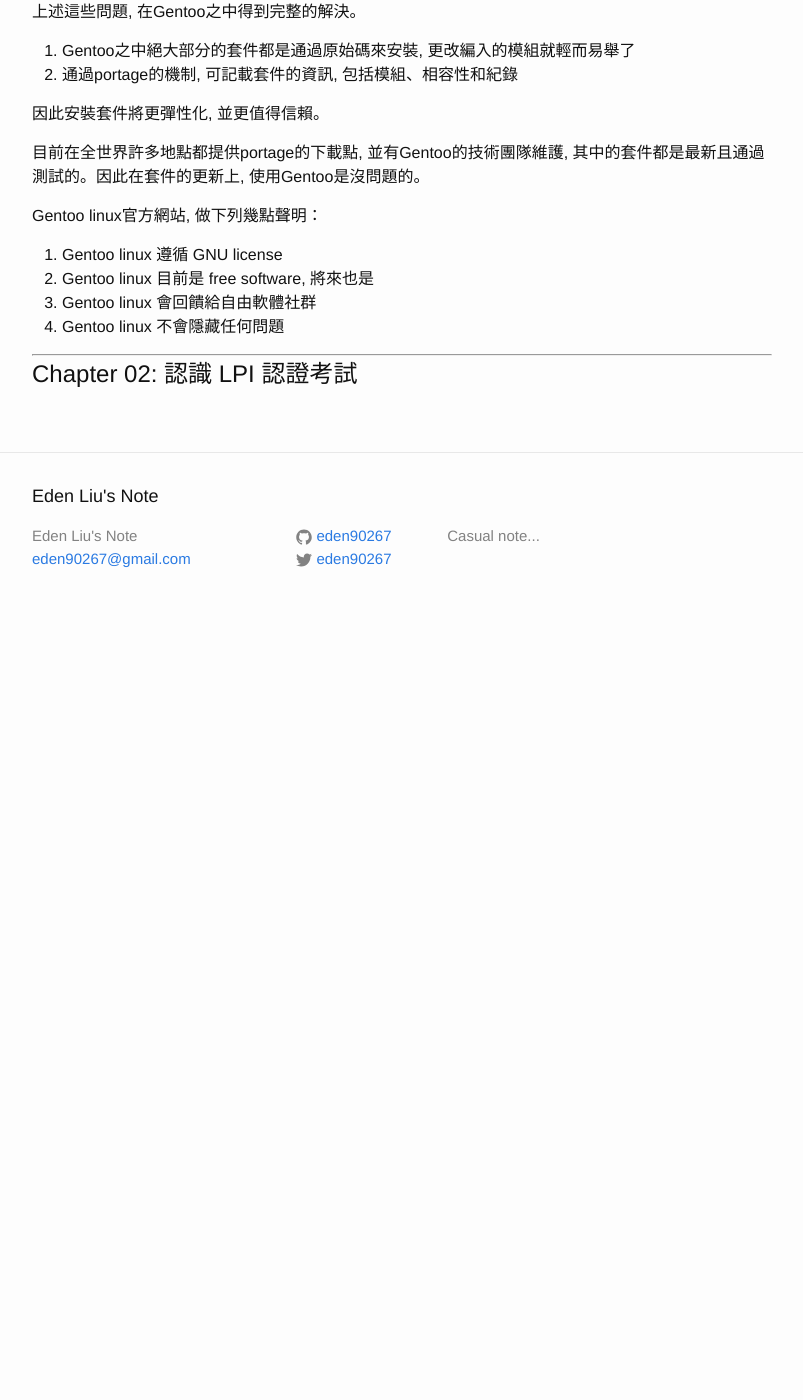
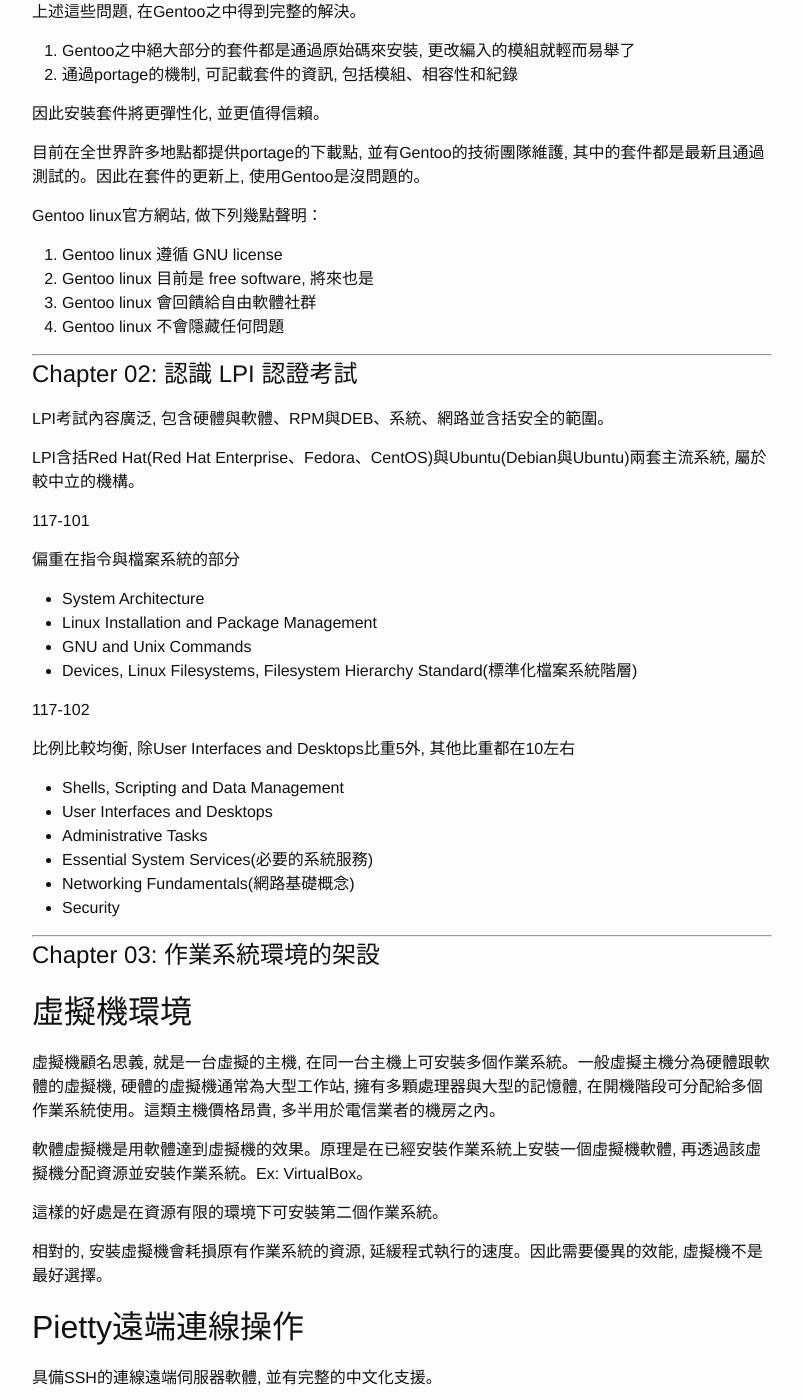
Before and after one commit to eden90267/eden90267.github.io, a Jekyll site: the page built from _posts/2016-04-25-linux-LPIC-1-study-note-ch1,2,3,4.markdown, in a window 1280 px wide and 1400 px high, scrolled down 2726 px. Shown: the whole window, without its empty margins (238-1041 px from the left). Built offline with Jekyll 4.4.1, drawn with Linux system fonts in a browser that asks for light colours; before the commit the page ends 3356 px from its top, so only the background shows below that; some of the changed text lies outside the part shown.

Commit message:
add content with linux-LPIC-1 page

```diff
--- a/_posts/2016-04-25-linux-LPIC-1-study-note-ch1,2,3,4.markdown
+++ b/_posts/2016-04-25-linux-LPIC-1-study-note-ch1,2,3,4.markdown
@@ -121,3 +121,55 @@ Gentoo linux官方網站, 做下列幾點聲明：
 ---
 
 # Chapter 02: 認識 LPI 認證考試 #
+
+LPI考試內容廣泛, 包含硬體與軟體、RPM與DEB、系統、網路並含括安全的範圍。
+
+LPI含括Red Hat(Red Hat Enterprise、Fedora、CentOS)與Ubuntu(Debian與Ubuntu)兩套主流系統, 屬於較中立的機構。
+
+117-101
+
+偏重在指令與檔案系統的部分
+
+- System Architecture
+- Linux Installation and Package Management
+- GNU and Unix Commands
+- Devices, Linux Filesystems, Filesystem Hierarchy Standard(標準化檔案系統階層)
+
+117-102
+
+比例比較均衡, 除User Interfaces and Desktops比重5外, 其他比重都在10左右
+
+- Shells, Scripting and Data Management
+- User Interfaces and Desktops
+- Administrative Tasks
+- Essential System Services(必要的系統服務)
+- Networking Fundamentals(網路基礎概念)
+- Security
+
+ ---
+
+# Chapter 03: 作業系統環境的架設 #
+
+## 虛擬機環境 ##
+
+虛擬機顧名思義, 就是一台虛擬的主機, 在同一台主機上可安裝多個作業系統。一般虛擬主機分為硬體跟軟體的虛擬機, 硬體的虛擬機通常為大型工作站, 擁有多顆處理器與大型的記憶體, 在開機階段可分配給多個作業系統使用。這類主機價格昂貴, 多半用於電信業者的機房之內。
+
+軟體虛擬機是用軟體達到虛擬機的效果。原理是在已經安裝作業系統上安裝一個虛擬機軟體, 再透過該虛擬機分配資源並安裝作業系統。Ex: VirtualBox。
+
+這樣的好處是在資源有限的環境下可安裝第二個作業系統。
+
+相對的, 安裝虛擬機會耗損原有作業系統的資源, 延緩程式執行的速度。因此需要優異的效能, 虛擬機不是最好選擇。
+
+## Pietty遠端連線操作 ##
+
+具備SSH的連線遠端伺服器軟體, 並有完整的中文化支援。
+
+---
+
+# Chapter 04: Linux系統環境建置 #
+
+分三部分: 安裝規劃、安裝過程以及後續的設定調整。
+
+## 安裝規劃 ##
+
+一般將安裝分三階段
```
